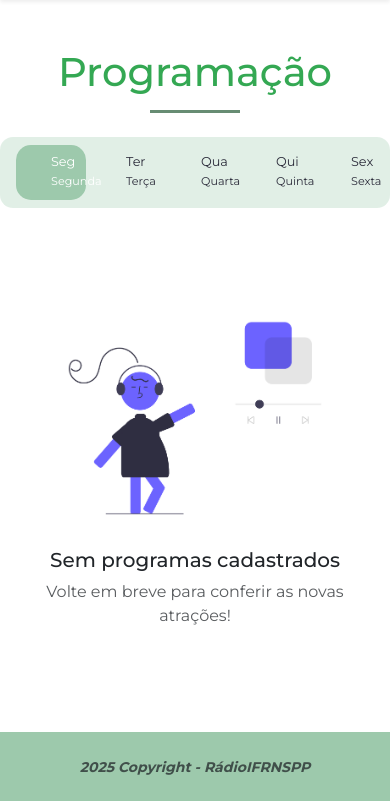
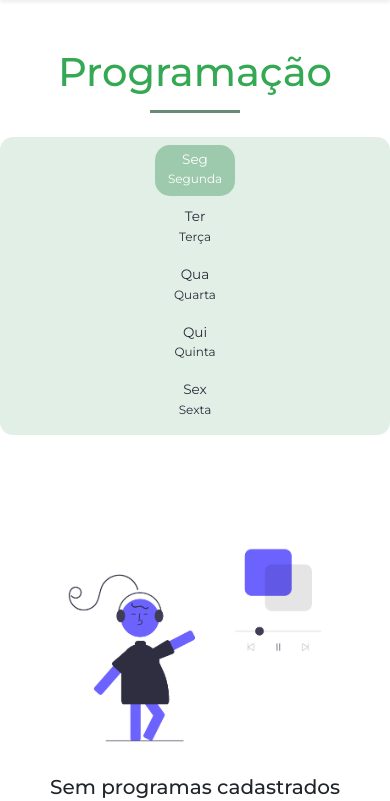
Before and after one commit to annycrv/RadioIFRNSPP, a Django app: page /programacao/1/ in a window 390 px wide. Shown: the part 103-904 px from the top of the page. Run offline with Django 5.2, Linux system fonts and the light colour scheme; data that the repository does not hold is empty.

Commit message:
organizando nav

```diff
--- a/radio/static/radio/css/estilo.css
+++ b/radio/static/radio/css/estilo.css
@@ -56,11 +56,16 @@ html, body {
 }
 
 /* banner */
+.container-index{
+  margin-left: 50px;
+  margin-right: 50px;
+}
 .hero {
   background: linear-gradient(90deg, #eef2ff 0%, #b3d5bf 100%);
   overflow: hidden;
   height: 650px;
   margin-bottom: 130px;
+  padding: 0px;
 }
 .title-hero {
   position: relative;
@@ -113,7 +118,7 @@ html, body {
 /* Etiqueta AO VIVO */
 .badge-live {
   position: absolute;
-  bottom: 80%;
+  bottom: 85%;
   left: 1px;
   background: white;
   border-radius: 20px;
@@ -136,8 +141,8 @@ html, body {
 /* Etiqueta Tocando Agora */
 .badge-now-playing {
   position: absolute;
-  right: 5px;
-  bottom: 10px;
+  right: 40px;
+  bottom: 0px;
   background: white;
   border-radius: 20px;
   padding: 8px 16px;
@@ -243,6 +248,7 @@ html, body {
   display: flex;
   justify-content: center;
 }
+
 .semana-container {
   background-color: #9dc9ac4d;
   border-radius: 13px;
@@ -253,15 +259,15 @@ html, body {
   max-width: 970px;
   width: 100%;
   gap: 10px;
-  flex-wrap: nowrap; /* mantém tudo na mesma linha */
+  flex-wrap: wrap; /* permite quebrar linha */
 }
 
 /* Estilo dos dias */
 .dia-card {
   text-align: center;
-  flex: 1; /* todos crescem igualmente */
-  min-width: 60px; /* limite mínimo para não sumirem */
-  padding: 10px 35px;
+  flex: 1 1 100px; /* cresce e encolhe, mínimo 100px */
+  min-width: 80px;
+  padding: 8px 20px;
   border-radius: 15px;
   color: #2b2b3a;
   text-decoration: none;
@@ -271,13 +277,13 @@ html, body {
 
 .dia-card h6 {
   font-weight: 400;
-  margin-bottom:4px ;
-  line-height: 1.1;
+  margin-bottom: 4px;
+  line-height: 1.0;
 }
 
 .dia-card p {
   font-size: 13px;
-  margin: 0px;
+  margin: 0;
 }
 
 .dia-card.ativo {
@@ -287,9 +293,21 @@ html, body {
 
 /* Responsividade */
 @media (max-width: 768px) {
+  .semana-container {
+    flex-wrap: nowrap;
+    padding: 12px 15px;
+    gap: 8px;
+  }
+
+  .dia-card {
+    flex: 1 1 45%; /* duas colunas */
+    padding: 10px;
+  }
+
   .dia-card h6 {
     font-size: 0.9rem;
   }
+
   .dia-card p {
     font-size: 0.8rem;
   }
@@ -297,17 +315,25 @@ html, body {
 
 @media (max-width: 480px) {
   .semana-container {
+    flex-direction: column;
+    align-items: stretch;
     padding: 10px;
-    gap: 5px;
+    gap: 6px;
   }
+
+  .dia-card {
+    flex: 1 1 100%;
+    padding: 8px 12px;
+  }
+
   .dia-card h6 {
-    font-size: 0.8rem;
+    font-size: 0.85rem;
   }
+
   .dia-card p {
-    font-size: 0.7rem;
+    font-size: 0.75rem;
   }
 }
-
 
 a{
     text-decoration: none;
--- a/radio/templates/radio/base.html
+++ b/radio/templates/radio/base.html
@@ -15,7 +15,7 @@
 <!-- Navegação -->
 <header>
     <nav class="navbar navbar-expand-lg navbar-light shadow-sm">
-        <div class="container">
+        <div class="container-fluid">
             <a class="navbar-brand" href="{% url 'index' %}">
                 <img src="{% static 'radio/img/logoifrn.png' %}" class="logo" alt="Logo IFRN">
             </a>
--- a/radio/templates/radio/index.html
+++ b/radio/templates/radio/index.html
@@ -7,11 +7,11 @@
 
 
 <section class="hero d-flex align-items-center py-5">
-  <div class="container">
+  <div class="container-index">
     <div class="row align-items-center">
 
       <!-- Texto -->
-      <div class="col-lg-5 text-start">
+      <div class="col-lg-6 text-start">
         <h1 class="fw-bold display-4 title-hero">
           Sua escola<br>
           <span>com você</span>
@@ -27,7 +27,7 @@
       </div>
 
       <!-- Imagem -->
-      <div class="col-lg-7 text-center position-relative">
+      <div class="col-lg-6 text-center position-relative">
         <img src="{% static 'radio/img/index2.png' %}" alt="Rádio IFRN" class="img-fluid hero-img">
 
         <!-- Etiquetas -->
```
